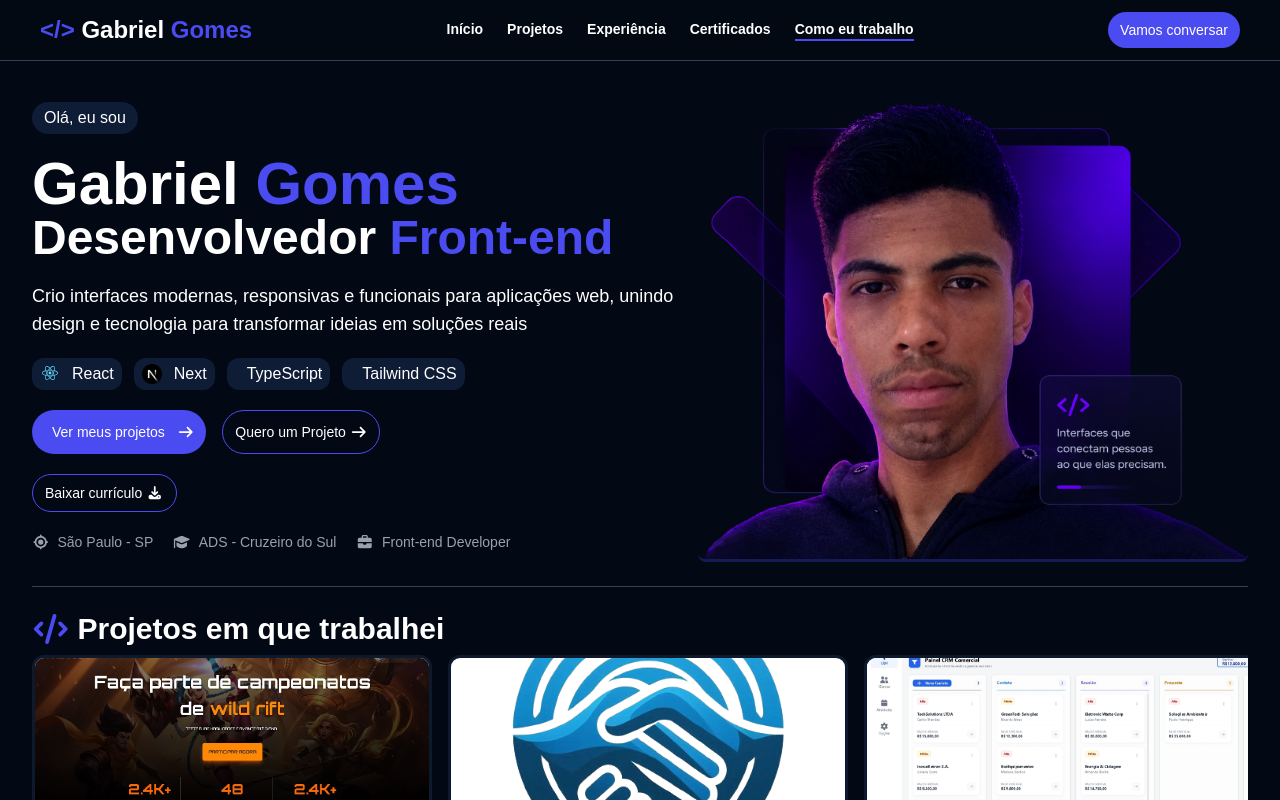
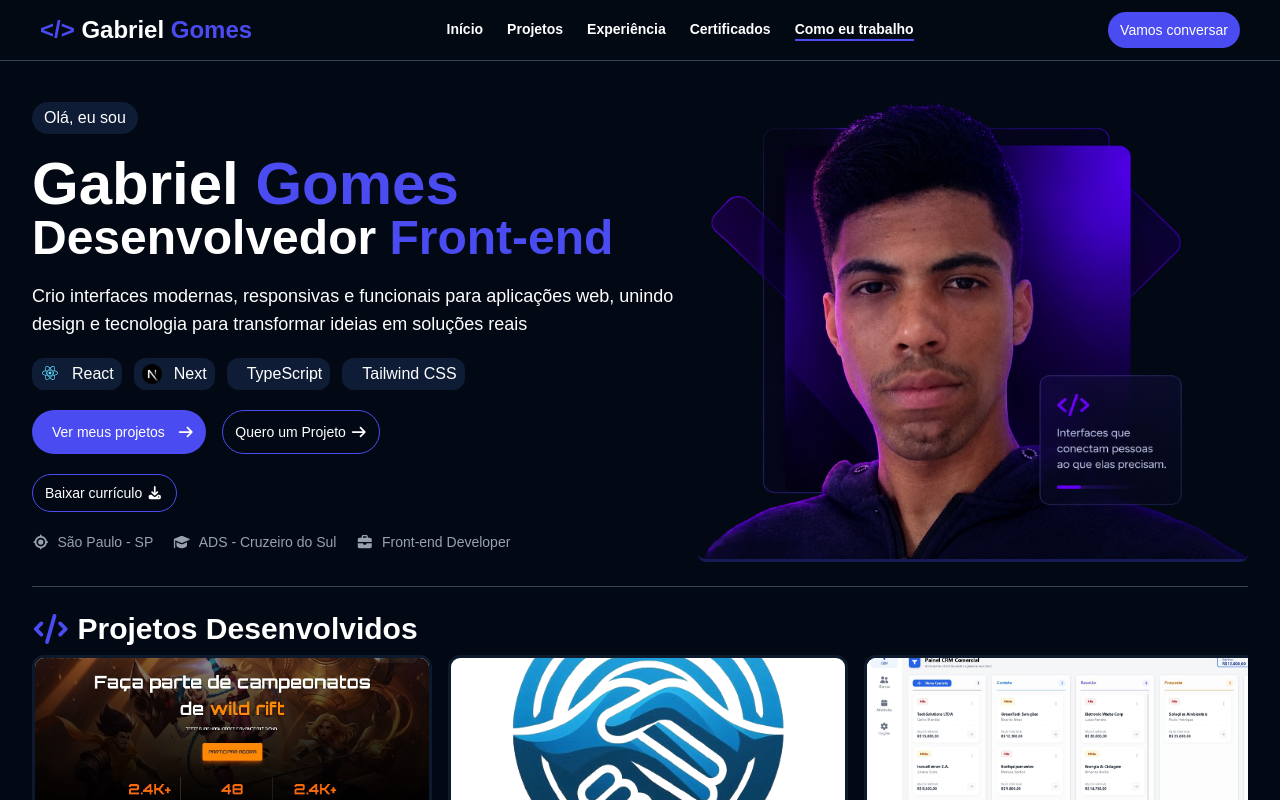
Before and after one commit to MestreJoker/Portfolio, a Next.js app: page / in a window 1280 px wide. Shown: the top 800 px of the page. Built offline with nearby package versions, Linux system fonts and the light colour scheme.

Commit message:
Texto em MeusProjetos.tsx substituído para 'Projetos Desenvolvidos'

```diff
--- a/app/Components/MeusProjetos.tsx
+++ b/app/Components/MeusProjetos.tsx
@@ -160,7 +160,7 @@ export default function MeusProjetos() {
         <div id="projetos" className="secaoProjetos pt-6">
             <div className="flex gap-2 items-center">
                 <FontAwesomeIcon icon={faCode} className="iconeTituloSecao"/>
-                <h3 className="tituloSecao">Projetos em que trabalhei</h3>
+                <h3 className="tituloSecao">Projetos Desenvolvidos</h3>
             </div>
 
             <div className="projetosCarrossel">
```
